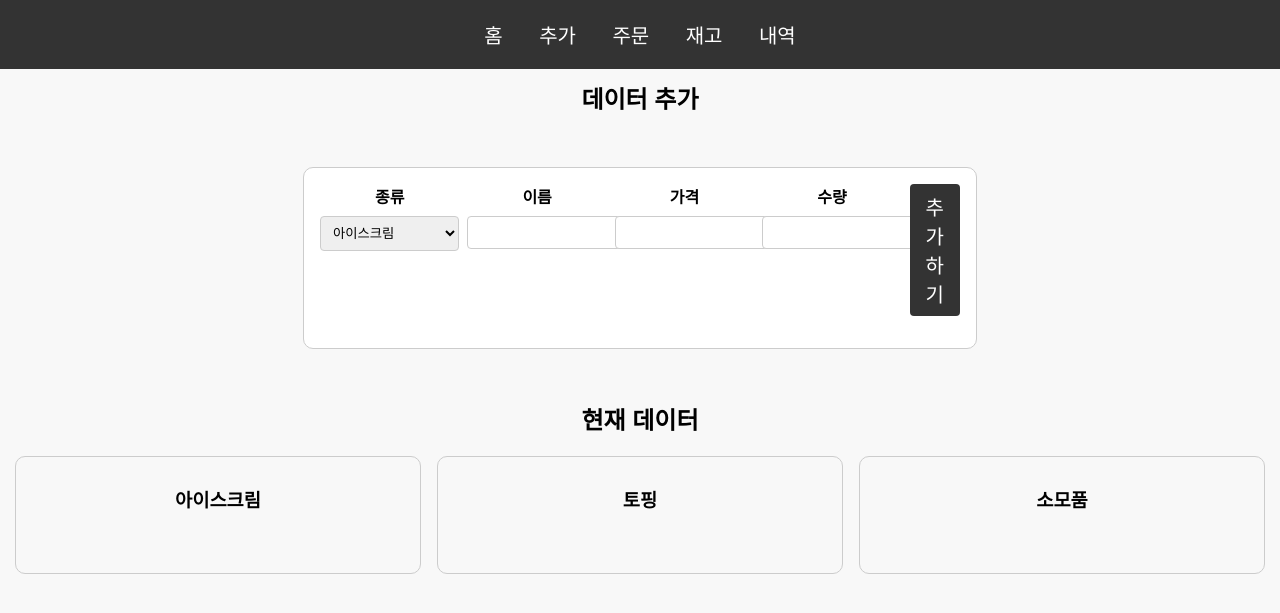
After one commit to jangjh0201/webapp, a FastAPI app: template app/templates/item.html in a window 1280 px wide. The commit adds this page. Shown: the top 613 px of the page. Run offline with FastAPI, Linux system fonts and the light colour scheme; the template is opened without the code that fills it, so the values that code supplies are empty.

Commit message:
item 추가 페이지 생성

```diff
--- a/app/main.py
+++ b/app/main.py
@@ -46,24 +46,58 @@ initialize_tables()
 
 db = SessionLocal()
 
-# 아이스크림 생성 및 조회 테스트
-vanilla = create_ice_cream(db, "바닐라", 2500, 100)
-chocolate = create_ice_cream(db, "초콜릿", 2500, 100)
-strawberry = create_ice_cream(db, "딸기", 2500, 100)
+# # 아이스크림 생성 및 조회 테스트
+# vanilla = create_ice_cream(db, "바닐라", 2500, 100)
+# chocolate = create_ice_cream(db, "초콜릿", 2500, 100)
+# strawberry = create_ice_cream(db, "딸기", 2500, 100)
 
-# 토핑 생성 및 조회 테스트
-choco_ball = create_topping(db, "초코볼", 500, 100)
-cereal = create_topping(db, "시리얼", 700, 100)
-oreo = create_topping(db, "오레오", 700, 100)
+# # 토핑 생성 및 조회 테스트
+# choco_ball = create_topping(db, "초코볼", 500, 100)
+# cereal = create_topping(db, "시리얼", 700, 100)
+# oreo = create_topping(db, "오레오", 700, 100)
 
-# 소모품 생성 및 조회 테스트
-cup = create_consumable(db, "컵", 200, 100)
-spoon = create_consumable(db, "스푼", 100, 100)
-holder = create_consumable(db, "홀더", 300, 100)
+# # 소모품 생성 및 조회 테스트
+# cup = create_consumable(db, "컵", 200, 100)
+# spoon = create_consumable(db, "스푼", 100, 100)
+# holder = create_consumable(db, "홀더", 300, 100)
 
 
 @app.get("/")
 def read_home(request: Request):
+    return templates.TemplateResponse("index.html", {"request": request})
+
+
+@app.get("/item")
+def get_add_item_page(request: Request, db: Session = Depends(get_db)):
+    ice_creams = get_all_ice_creams(db)
+    toppings = get_all_toppings(db)
+    consumables = get_all_consumables(db)
+    return templates.TemplateResponse(
+        "item.html",
+        {
+            "request": request,
+            "ice_creams": ice_creams,
+            "toppings": toppings,
+            "consumables": consumables,
+        },
+    )
+
+
+@app.post("/item")
+def create_new_item(
+    request: Request,
+    item_type: str = Form(...),
+    item_name: str = Form(...),
+    item_price: int = Form(...),
+    item_quantity: int = Form(...),
+    db: Session = Depends(get_db),
+):
+    if item_type == "ice_cream":
+        create_ice_cream(db, item_name, item_price, item_quantity)
+    elif item_type == "topping":
+        create_topping(db, item_name, item_price, item_quantity)
+    elif item_type == "consumable":
+        create_consumable(db, item_name, item_price, item_quantity)
     return templates.TemplateResponse("index.html", {"request": request})
 
 
--- a/app/static/styles.css
+++ b/app/static/styles.css
@@ -179,3 +179,50 @@ th {
     background-color: #333;
     color: white;
 }
+
+/* 데이터 추가 페이지 스타일 */
+.form-container {
+    width: 50%;
+    display: flex;
+    flex-direction: column;
+    align-items: center;
+    margin: 2rem auto;
+    padding: 1rem;
+    border: 1px solid #ccc;
+    border-radius: 10px;
+    background-color: #fff;
+}
+
+.form-group {
+    width: 100%;
+    display: flex;
+    flex-direction: column;
+    margin-bottom: 1rem;
+}
+
+.form-group label {
+    margin-bottom: 0.5rem;
+    font-weight: bold;
+}
+
+.form-group input,
+.form-group select {
+    padding: 0.5rem;
+    border: 1px solid #ccc;
+    border-radius: 0.25rem;
+    width: 100%;
+}
+
+button {
+    padding: 0.5rem 1rem;
+    border: none;
+    background-color: #333;
+    color: white;
+    cursor: pointer;
+    border-radius: 0.25rem;
+    font-size: 1.25rem;
+}
+
+button:hover {
+    background-color: #555;
+}
--- a/app/templates/header.html
+++ b/app/templates/header.html
@@ -10,6 +10,7 @@
     <header>
         <nav>
             <a href="/">홈</a>
+            <a href="/item">추가</a>
             <a href="/order">주문</a>
             <a href="/stock">재고</a>
             <a href="/history">내역</a>
--- /dev/null
+++ b/app/templates/item.html
@@ -0,0 +1,82 @@
+{% extends "header.html" %}
+
+{% block content %}
+<h2>데이터 추가</h2>
+<div class="form-container">
+    <form id="add-item-form" method="post">
+        <div class="form-group">
+            <label for="item-type">종류</label>
+            <select id="item-type" name="item_type" required>
+                <option value="ice_cream">아이스크림</option>
+                <option value="topping">토핑</option>
+                <option value="consumable">소모품</option>
+            </select>
+        </div>
+        <div class="form-group">
+            <label for="item-name">이름</label>
+            <input type="text" id="item-name" name="item_name" required>
+        </div>
+        <div class="form-group">
+            <label for="item-price">가격</label>
+            <input type="number" id="item-price" name="item_price" required>
+        </div>
+        <div class="form-group">
+            <label for="item-quantity">수량</label>
+            <input type="number" id="item-quantity" name="item_quantity" required>
+        </div>
+        <button type="submit">추가하기</button>
+    </form>
+</div>
+
+<h2>현재 데이터</h2>
+<div class="inventory-container">
+    <div class="inventory-category">
+        <h3>아이스크림</h3>
+        <ul class="inventory-list">
+            {% for ice_cream in ice_creams %}
+            <li>{{ ice_cream.name }}: {{ ice_cream.quantity }}개 - {{ ice_cream.price }}원</li>
+            {% endfor %}
+        </ul>
+    </div>
+
+    <div class="inventory-category">
+        <h3>토핑</h3>
+        <ul class="inventory-list">
+            {% for topping in toppings %}
+            <li>{{ topping.name }}: {{ topping.quantity }}개 - {{ topping.price }}원</li>
+            {% endfor %}
+        </ul>
+    </div>
+
+    <div class="inventory-category">
+        <h3>소모품</h3>
+        <ul class="inventory-list">
+            {% for consumable in consumables %}
+            <li>{{ consumable.name }}: {{ consumable.quantity }}개 - {{ consumable.price }}원</li>
+            {% endfor %}
+        </ul>
+    </div>
+</div>
+
+<script>
+    document.getElementById('add-item-form').addEventListener('submit', function(event) {
+        event.preventDefault();
+
+        const formData = new FormData(this);
+
+        fetch('/item', {
+            method: 'POST',
+            body: formData
+        }).then(response => {
+            if (response.ok) {
+                location.reload();
+            } else {
+                alert('데이터 추가에 실패했습니다.');
+            }
+        }).catch(error => {
+            console.error('Error:', error);
+            alert('데이터 추가 중 오류가 발생했습니다.');
+        });
+    });
+</script>
+{% endblock %}
--- a/database/database.py
+++ b/database/database.py
@@ -4,10 +4,10 @@ from sqlalchemy.ext.declarative import declarative_base
 from sqlalchemy.orm import sessionmaker
 
 # release
-DATABASE_URL = os.getenv("DATABASE_URL")
+# DATABASE_URL = os.getenv("DATABASE_URL")
 
 # local
-# DATABASE_URL = "mysql+pymysql://root:system@localhost:3306/ice_cream_db"
+DATABASE_URL = "mysql+pymysql://root:system@localhost:3306/ice_cream_db"
 
 engine = create_engine(DATABASE_URL)
 SessionLocal = sessionmaker(autocommit=False, autoflush=False, bind=engine)
```
